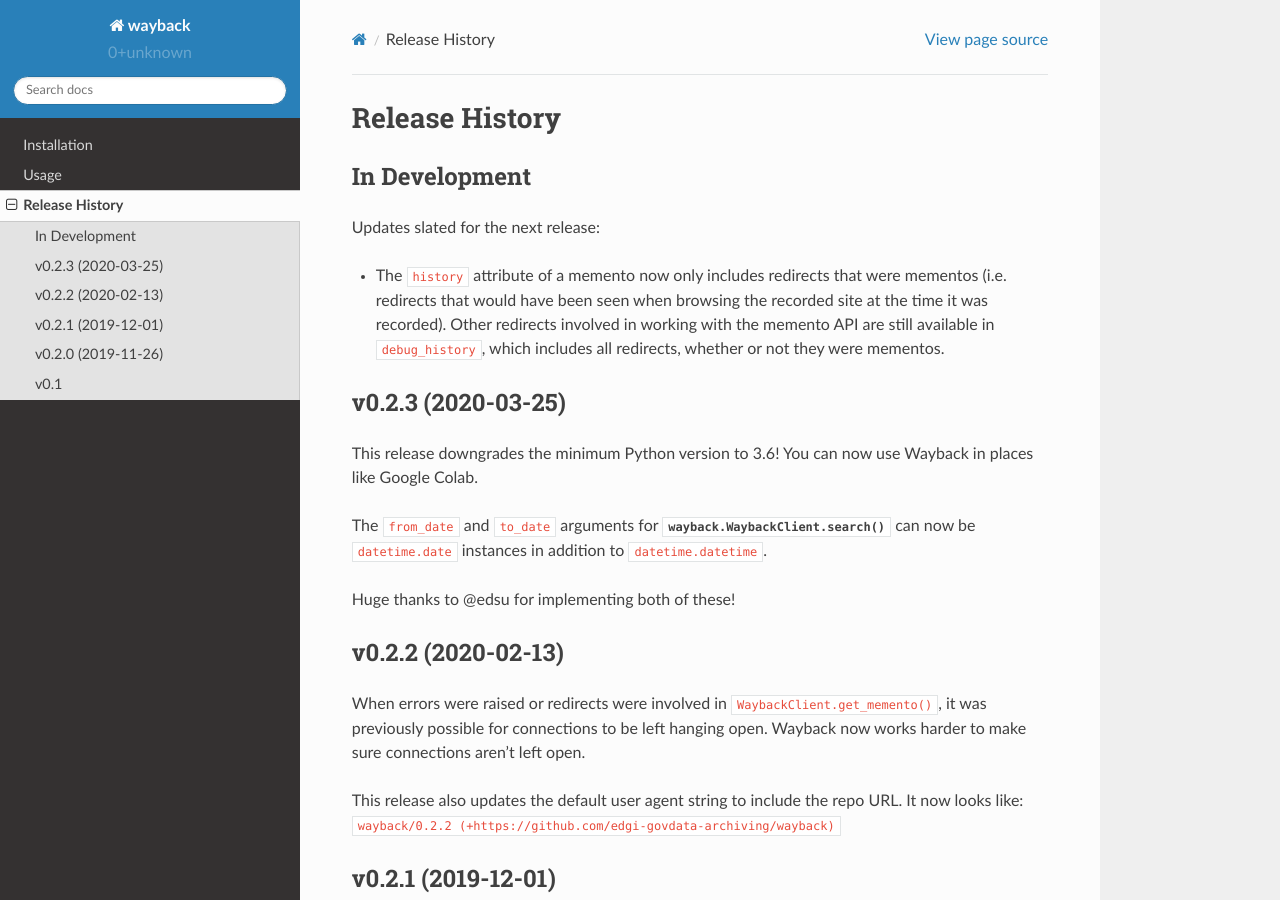
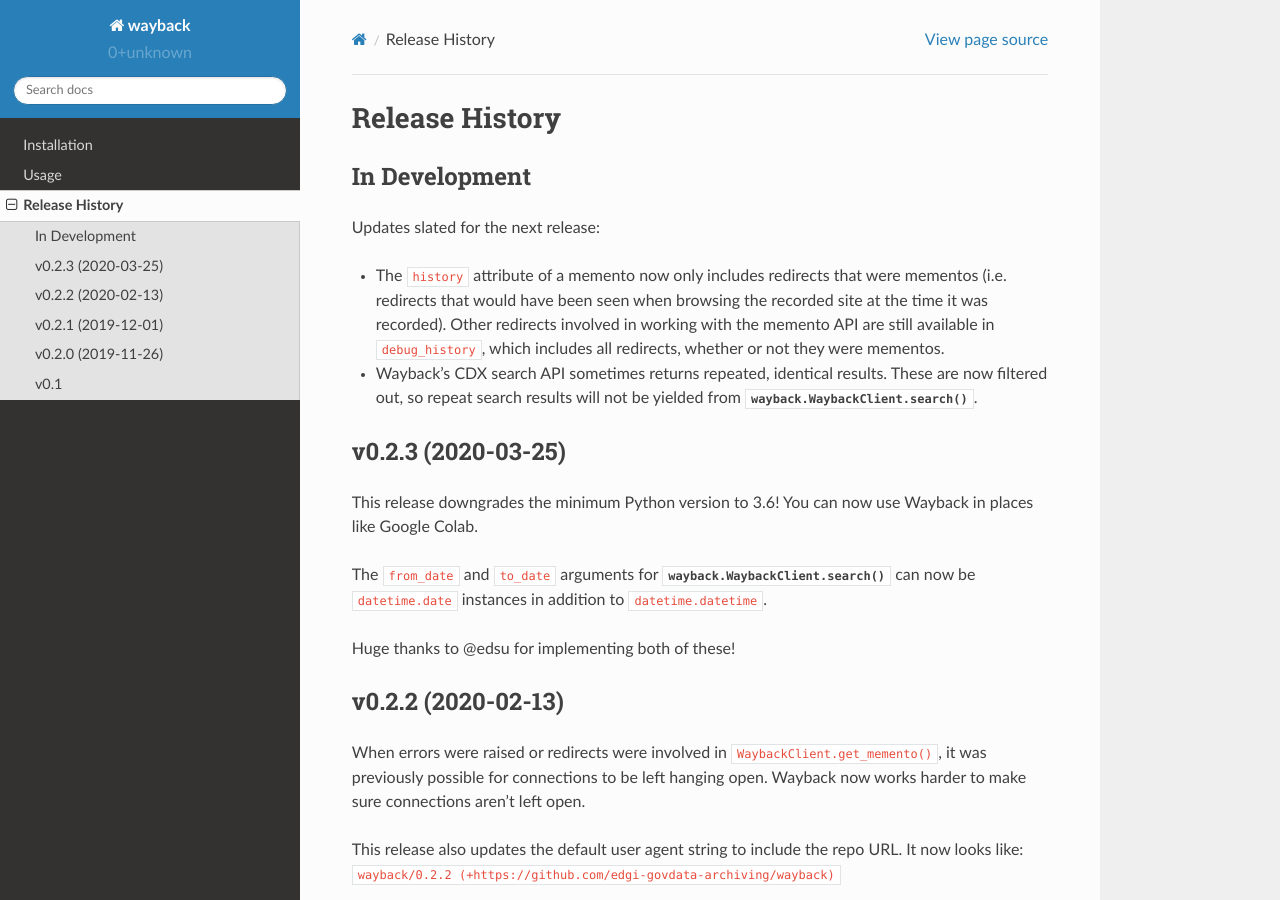
Before and after one commit to edgi-govdata-archiving/wayback, a Sphinx documentation site: the page built from docs/source/release-history.rst, in a window 1280 px wide and 900 px high. Built offline with Sphinx 7.4.7 and the Read the Docs theme 2.0.0, drawn with Linux system fonts in a browser that asks for light colours.

Commit message:
Add CDX repeats to release notes

```diff
--- a/docs/source/release-history.rst
+++ b/docs/source/release-history.rst
@@ -8,6 +8,8 @@ In Development
 Updates slated for the next release:
 
 - The ``history`` attribute of a memento now only includes redirects that were mementos (i.e. redirects that would have been seen when browsing the recorded site at the time it was recorded). Other redirects involved in working with the memento API are still available in ``debug_history``, which includes all redirects, whether or not they were mementos.
+
+- Wayback’s CDX search API sometimes returns repeated, identical results. These are now filtered out, so repeat search results will not be yielded from :meth:`wayback.WaybackClient.search`.
 
 
 v0.2.3 (2020-03-25)
```
